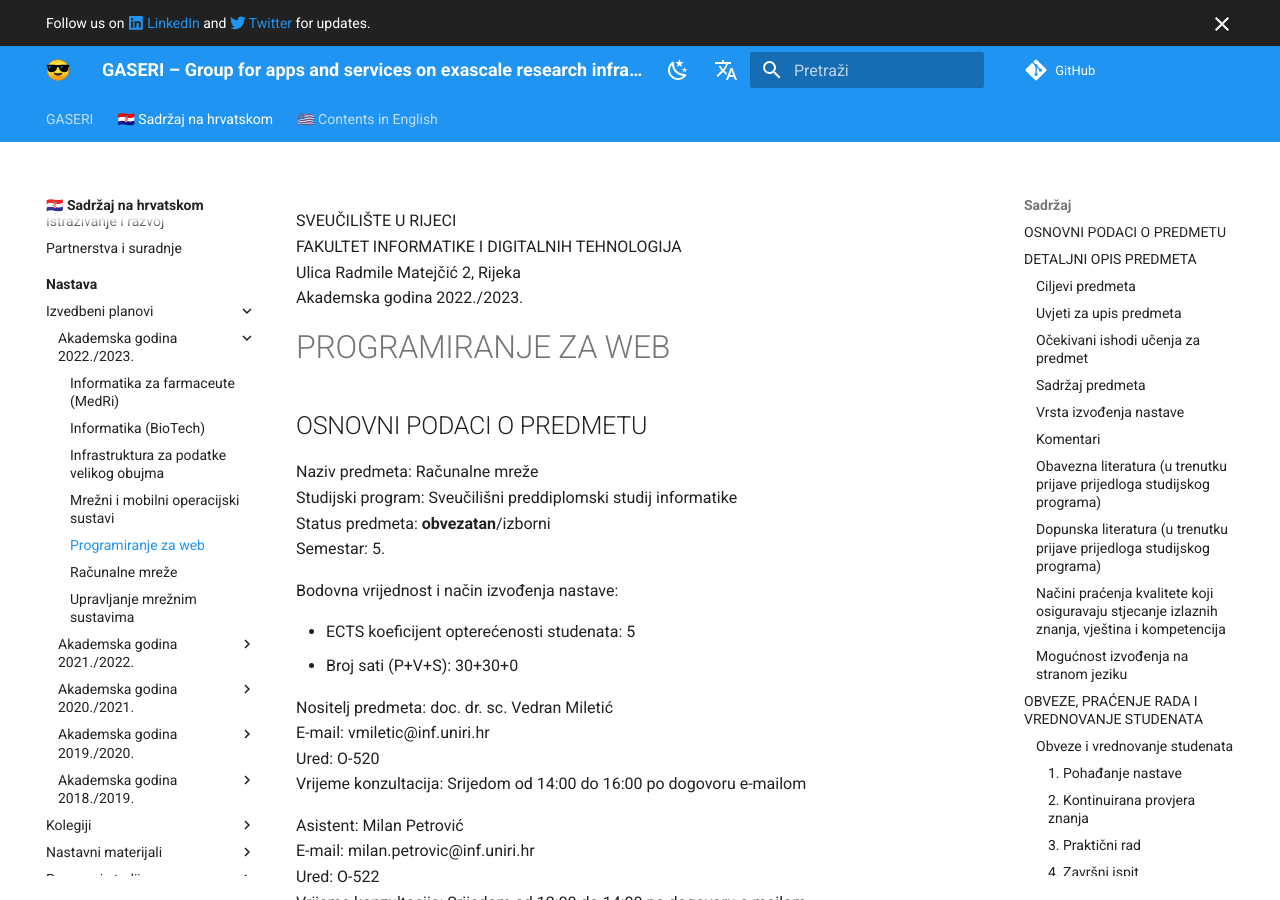
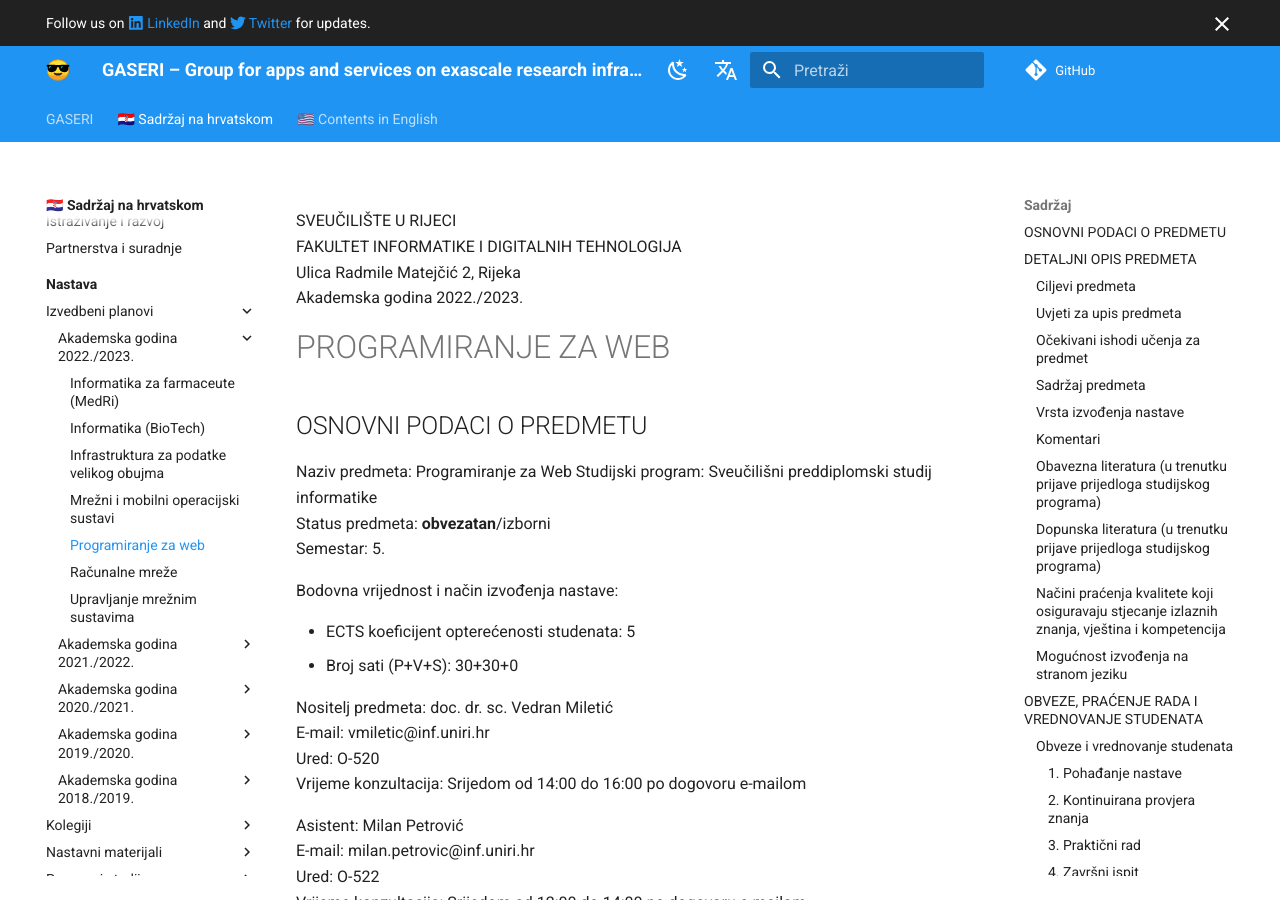
Before and after one commit to gaseri/website, an MkDocs documentation site: the page built from docs/hr/nastava/izvedbeni/2022-2023/PW.md, in a window 1280 px wide and 900 px high. Built offline with MkDocs 1.6.1 and Material for MkDocs 9.7.7, drawn with Linux system fonts in a browser that asks for light colours; comment, search, counter and statistics services are not loaded.

Commit message:
Update PW.md

```diff
--- a/docs/hr/nastava/izvedbeni/2022-2023/PW.md
+++ b/docs/hr/nastava/izvedbeni/2022-2023/PW.md
@@ -7,7 +7,7 @@ Akademska godina 2022./2023.
 
 ## OSNOVNI PODACI O PREDMETU
 
-Naziv predmeta: Računalne mreže
+Naziv predmeta: Programiranje za Web
 Studijski program: Sveučilišni preddiplomski studij informatike
 Status predmeta: **obvezatan**/izborni
 Semestar: 5.
```
